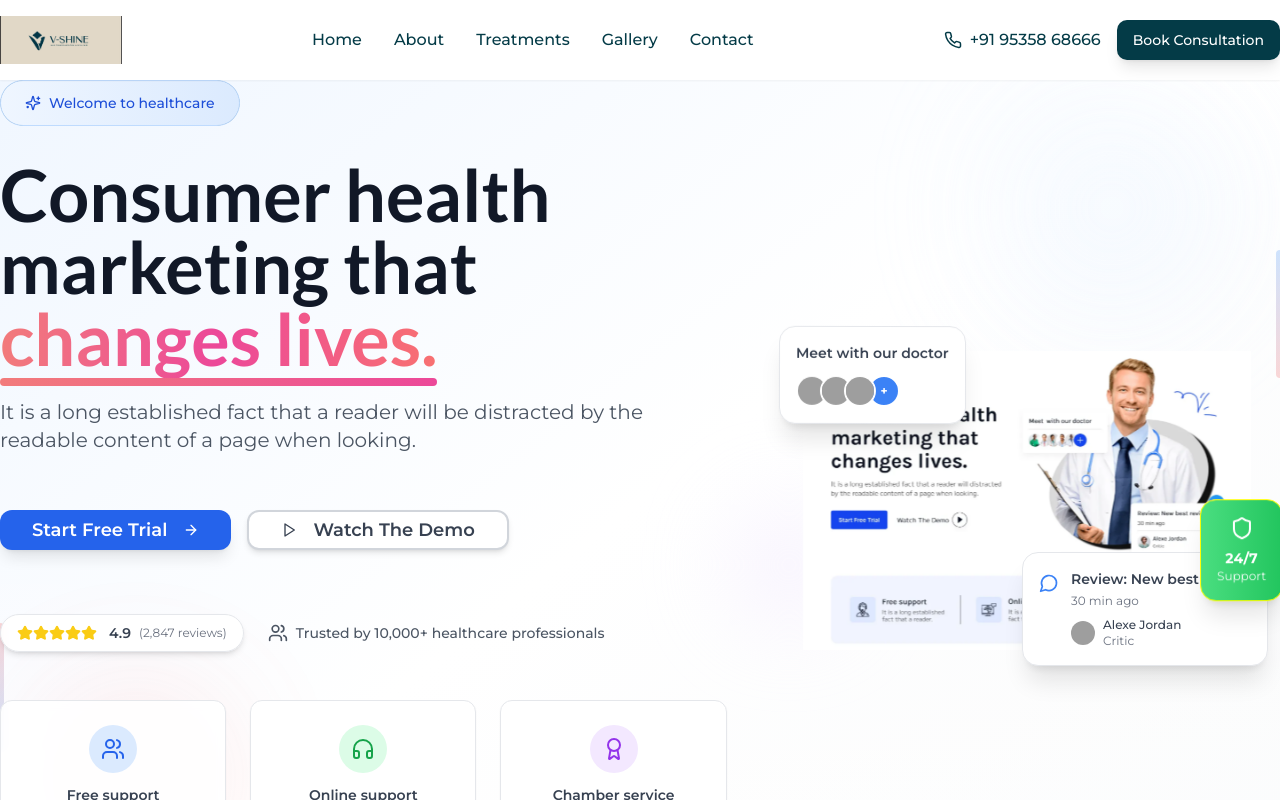
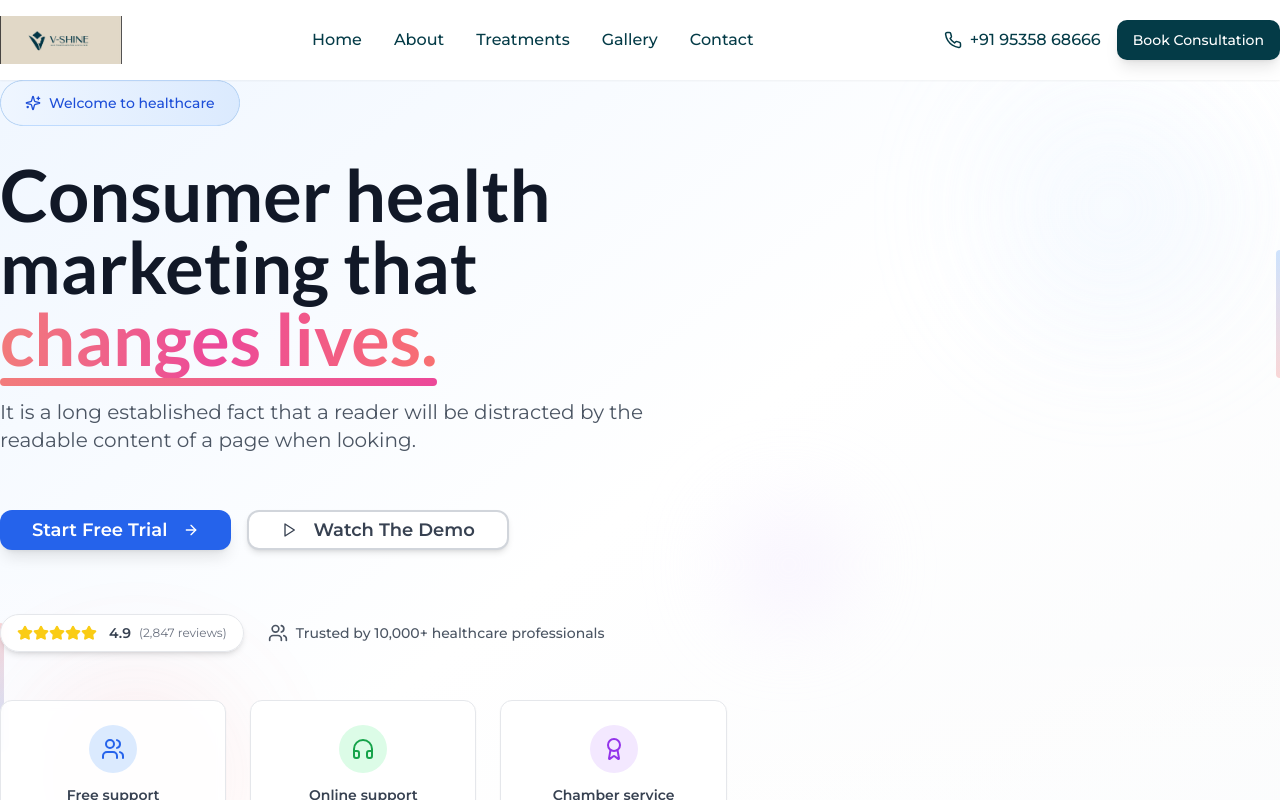
Before and after one commit to ASH-808/v-shine-glow-web-24, a React (Vite) app: page / in a window 1280 px wide. Shown: the top 800 px of the page. Built offline with nearby package versions, Linux system fonts and the light colour scheme; grey boxes are pictures that could not be loaded.

Commit message:
Visual edit in Lovable
Edited UI in Lovable

```diff
--- a/src/components/Hero.tsx
+++ b/src/components/Hero.tsx
@@ -1,13 +1,10 @@
-
 import HeroBackground from './hero/HeroBackground';
 import HeroContent from './hero/HeroContent';
 import HeroStats from './hero/HeroStats';
 import HeroTreatmentCard from './hero/HeroTreatmentCard';
 import HeroFloatingBadges from './hero/HeroFloatingBadges';
-
 const Hero = () => {
-  return (
-    <section id="home" className="relative min-h-screen overflow-hidden">
+  return <section id="home" className="relative min-h-screen overflow-hidden">
       <HeroBackground />
 
       <div className="container-custom relative z-10">
@@ -20,17 +17,7 @@ const Hero = () => {
 
           {/* Visual Content - 5 columns */}
           <div className="lg:col-span-5 relative">
-            <div className="relative flex justify-center">
-              {/* Doctor Image */}
-              <div className="relative">
-                <img
-                  src="/lovable-uploads/223f768e-82ff-4f0d-9d21-fecdd2dd7bea.png"
-                  alt="Healthcare Professional"
-                  className="w-full max-w-md h-auto object-contain relative z-10"
-                />
-                <HeroFloatingBadges />
-              </div>
-            </div>
+
           </div>
         </div>
       </div>
@@ -44,8 +31,6 @@ const Hero = () => {
           </div>
         </div>
       </div>
-    </section>
-  );
+    </section>;
 };
-
 export default Hero;
```
